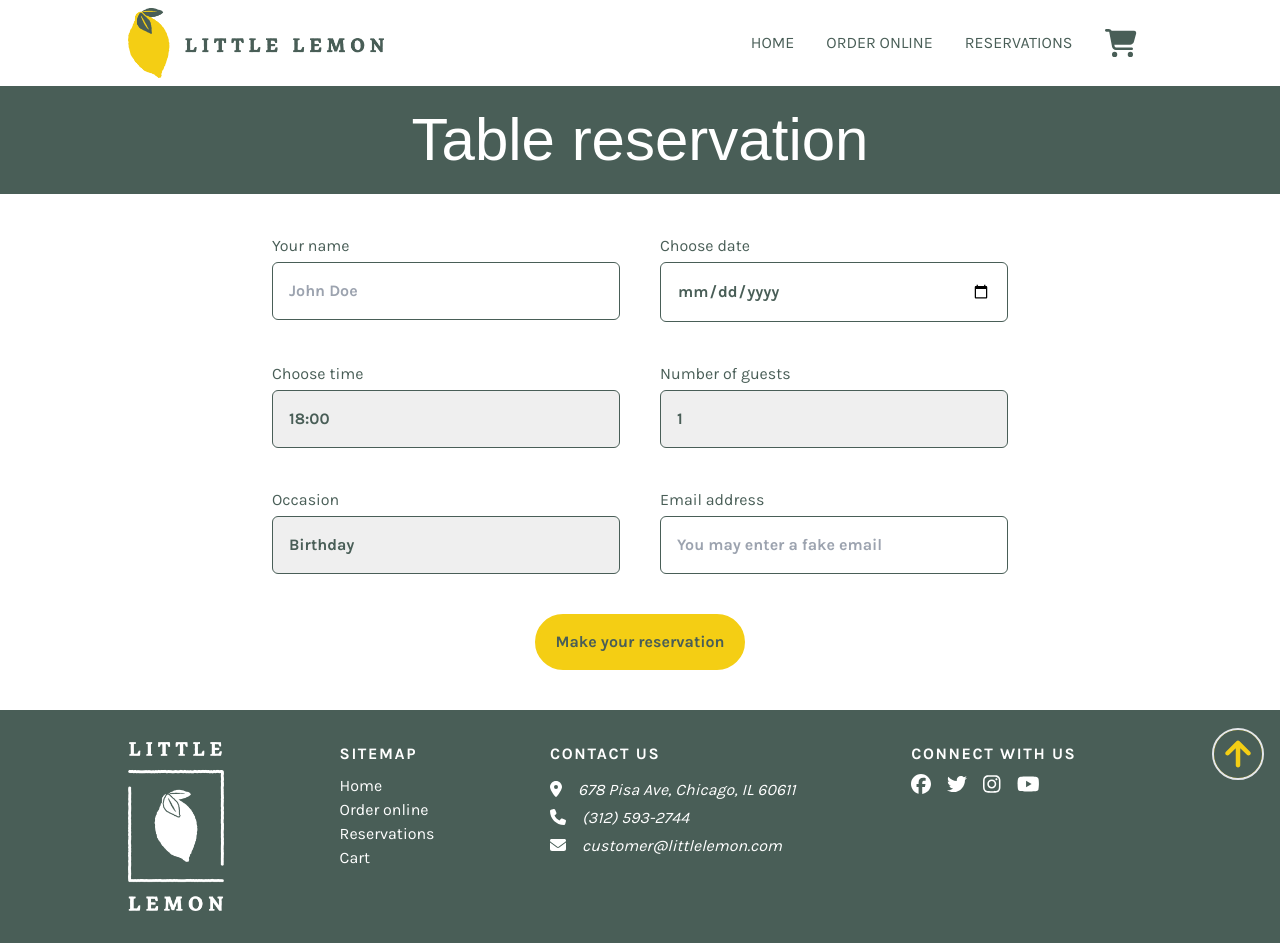
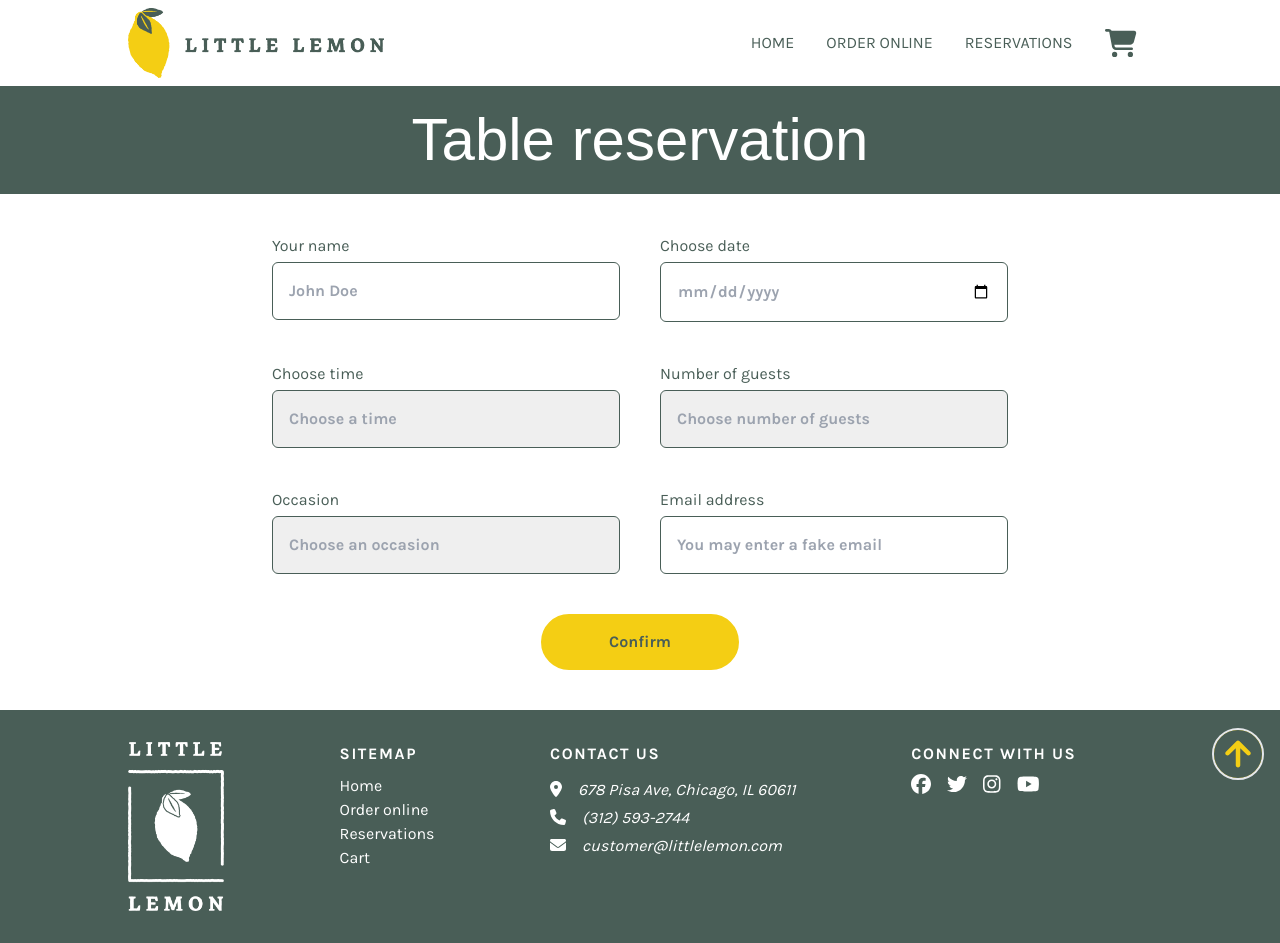
Before and after one commit to David-Werth/little-lemon, a Next.js app: page /reservations in a window 1280 px wide. Built offline with nearby package versions, Linux system fonts and the light colour scheme; a web font is replaced by a local one.

Commit message:
booking form is functional now - revert back to useFormik in next push

```diff
--- a/components/reservation/BookingForm.jsx
+++ b/components/reservation/BookingForm.jsx
@@ -79,12 +79,13 @@ const BookingForm = ({ setFormData, setHasBeenSubmitted }) => {
 
 	return (
 		<Formik
+			enableReinitialize={true}
 			initialValues={{
 				name: '',
 				date: '',
-				time: availableTimes[0],
-				guests: '1',
-				occasion: 'Birthday',
+				time: '',
+				guests: '',
+				occasion: '',
 				email: '',
 			}}
 			validationSchema={reservationDetailSchema}
@@ -135,7 +136,7 @@ const BookingForm = ({ setFormData, setHasBeenSubmitted }) => {
 						type="date"
 						placeholder="mm/dd/yyyy"
 						name="date"
-						className="p-4 font-bold border rounded-md border-green"
+						className="p-4 font-bold text-gray-400 border rounded-md border-green focus:text-green"
 						min={minDate}
 					/>
 					<ErrorMessage name="date" />
@@ -152,8 +153,9 @@ const BookingForm = ({ setFormData, setHasBeenSubmitted }) => {
 					<Field
 						as="select"
 						name="time"
-						className="p-4 font-bold border rounded-md border-green"
+						className="p-4 font-bold text-gray-400 border rounded-md border-green focus:text-green"
 					>
+						<option hidden>Choose a time</option>
 						{availableTimes.map((t) => {
 							return <option key={t}>{t}</option>;
 						})}
@@ -165,8 +167,9 @@ const BookingForm = ({ setFormData, setHasBeenSubmitted }) => {
 					<Field
 						as="select"
 						name="guests"
-						className="p-4 font-bold border rounded-md border-green"
+						className="p-4 font-bold text-gray-400 border rounded-md border-green focus:text-green"
 					>
+						<option hidden>Choose number of guests</option>
 						<option>1</option>
 						<option>2</option>
 						<option>3</option>
@@ -185,8 +188,9 @@ const BookingForm = ({ setFormData, setHasBeenSubmitted }) => {
 					<Field
 						as="select"
 						name="occasion"
-						className="p-4 font-bold border rounded-md border-green"
+						className="p-4 font-bold text-gray-400 border rounded-md border-green focus:text-green"
 					>
+						<option hidden>Choose an occasion</option>
 						<option>Birthday</option>
 						<option>Anniversary</option>
 						<option>Other</option>
@@ -212,7 +216,7 @@ const BookingForm = ({ setFormData, setHasBeenSubmitted }) => {
 						{isLoading ? (
 							<FontAwesomeIcon className="animate-spin" icon={faSpinner} />
 						) : (
-							'Make your reservation'
+							'Confirm'
 						)}
 					</button>
 				</div>
```
